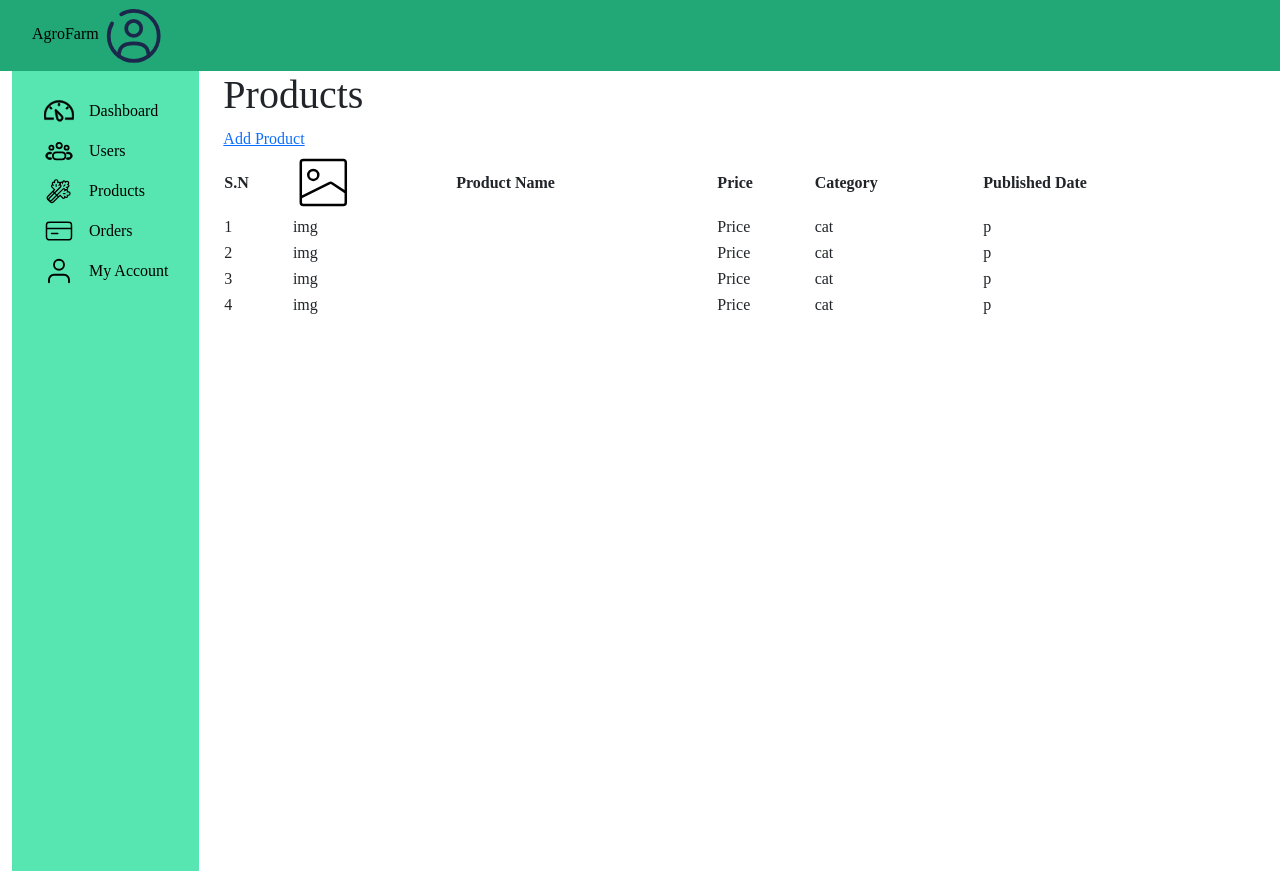
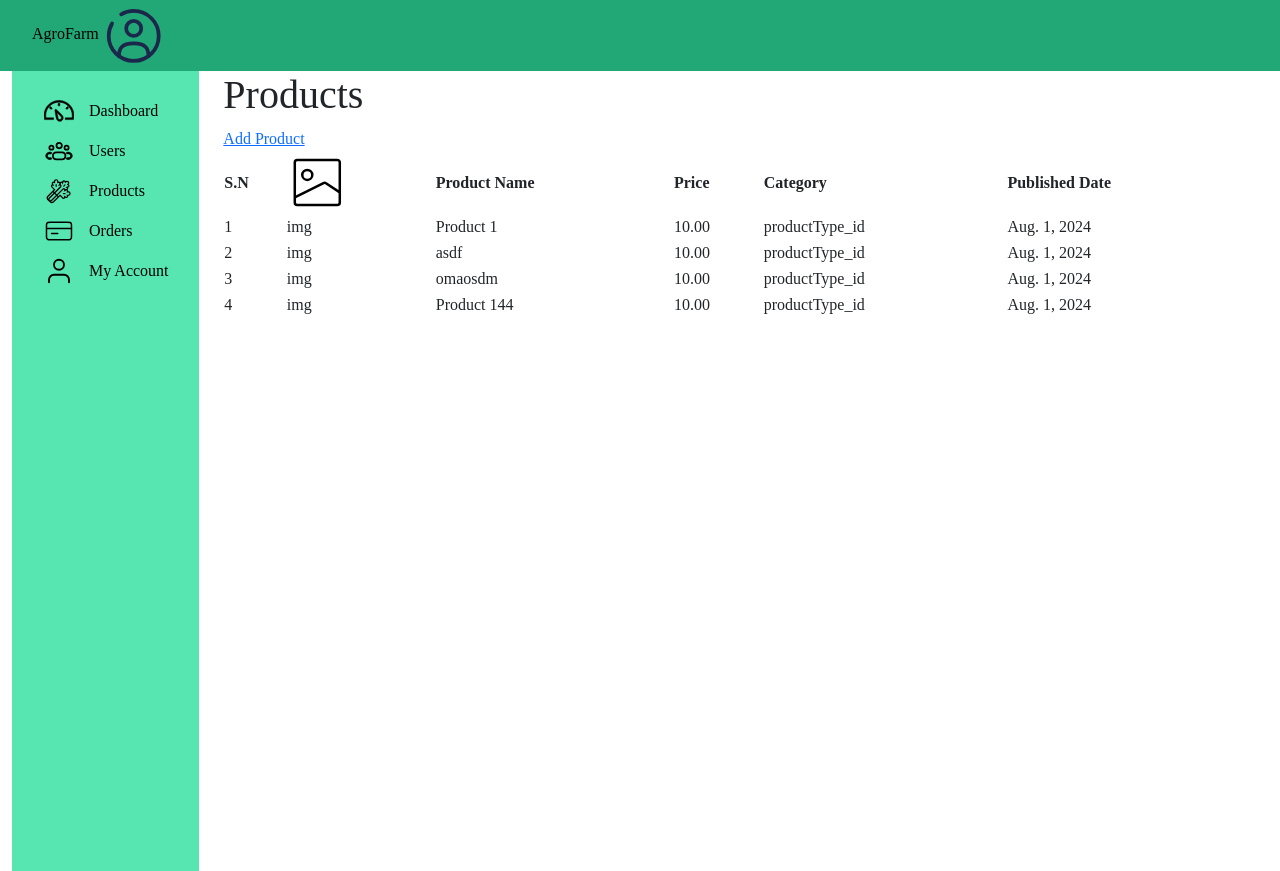
Before and after one commit to aashishChakradhar/agroFarm, a Django app: page /dashboard/products in a window 1280 px wide. Run offline with Django 4.2, Linux system fonts and the light colour scheme; a user stored in the database is signed in; data comes from the database, SQL or seed files in the repository; some libraries are stand-ins or nearby versions.

Commit message:
Added dynamic content

```diff
--- a/templates/product-dashboard.html
+++ b/templates/product-dashboard.html
@@ -41,10 +41,10 @@
                     <tr>
                         <td>{{forloop.counter}}</td>
                         <td>img</td>
-                        <td>{{ x.product_name }}</td>
-                        <td>Price</td>
-                        <td>cat</td>
-                        <td>p</td>
+                        <td>{{ x.productName }}</td>
+                        <td>{{ x.productPrice }}</td>
+                        <td>{{ x.productType }}</td>
+                        <td>{{ x.created }}</td>
                     </tr>
                     {% empty %}
                     <tr><td colspan="6">Sorry, No products found</td></tr>
```
